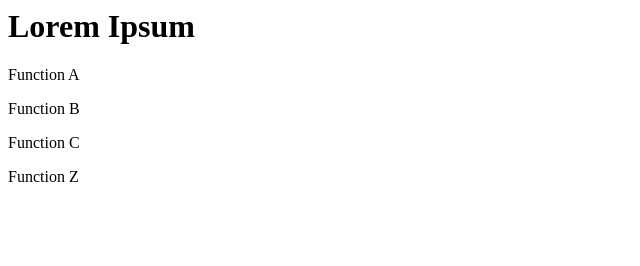
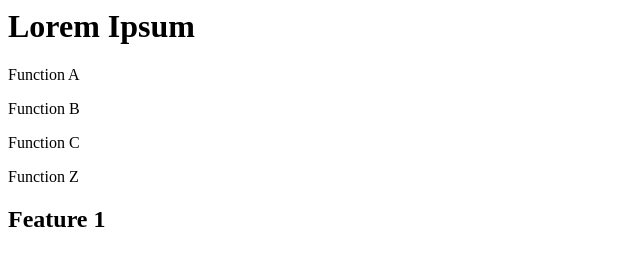
Before and after one commit to T3-Campus/t3camp_extensiondev_git, a plain HTML site: page index.html in a window 1280 px wide. Shown: the whole page, without its empty margins (0-640 px from the left). Drawn offline with Linux system fonts and the light colour scheme.

Commit message:
- [IMPORTANT] Implement Feature 1

```diff
--- a/index.html
+++ b/index.html
@@ -3,3 +3,6 @@
 <p>Function B</p>
 <p>Function C</p>
 <p>Function Z</p>
+<div class="feature1">
+    <h2>Feature 1</h2>
+</div>
```
